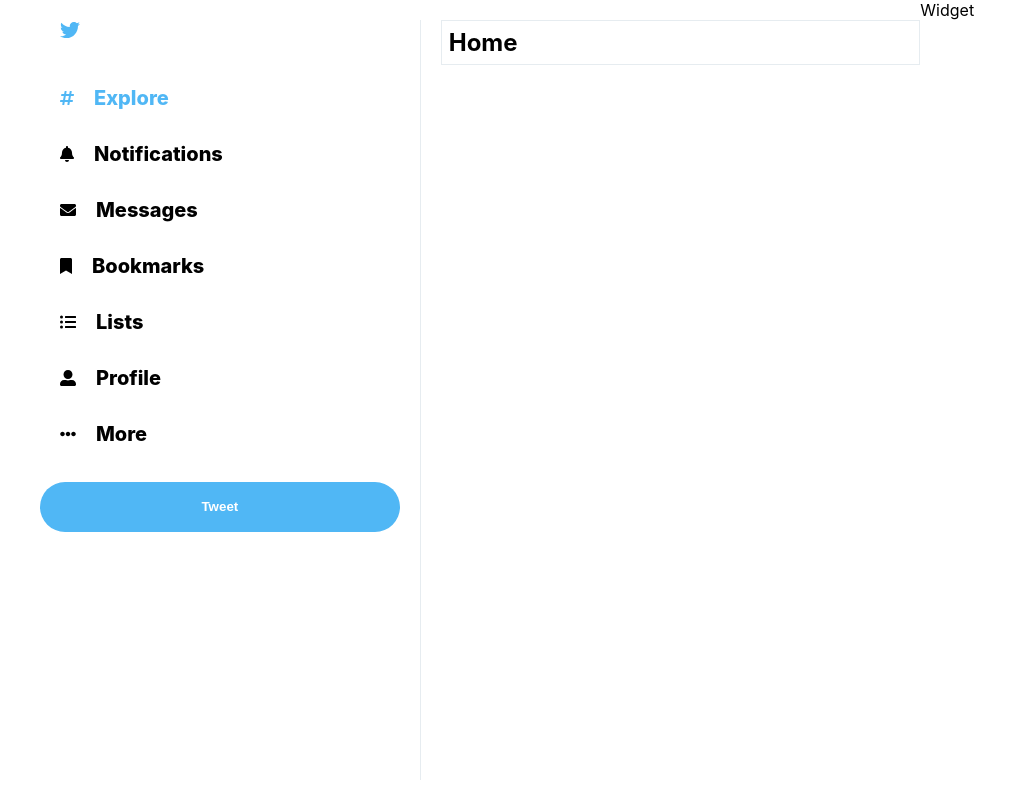
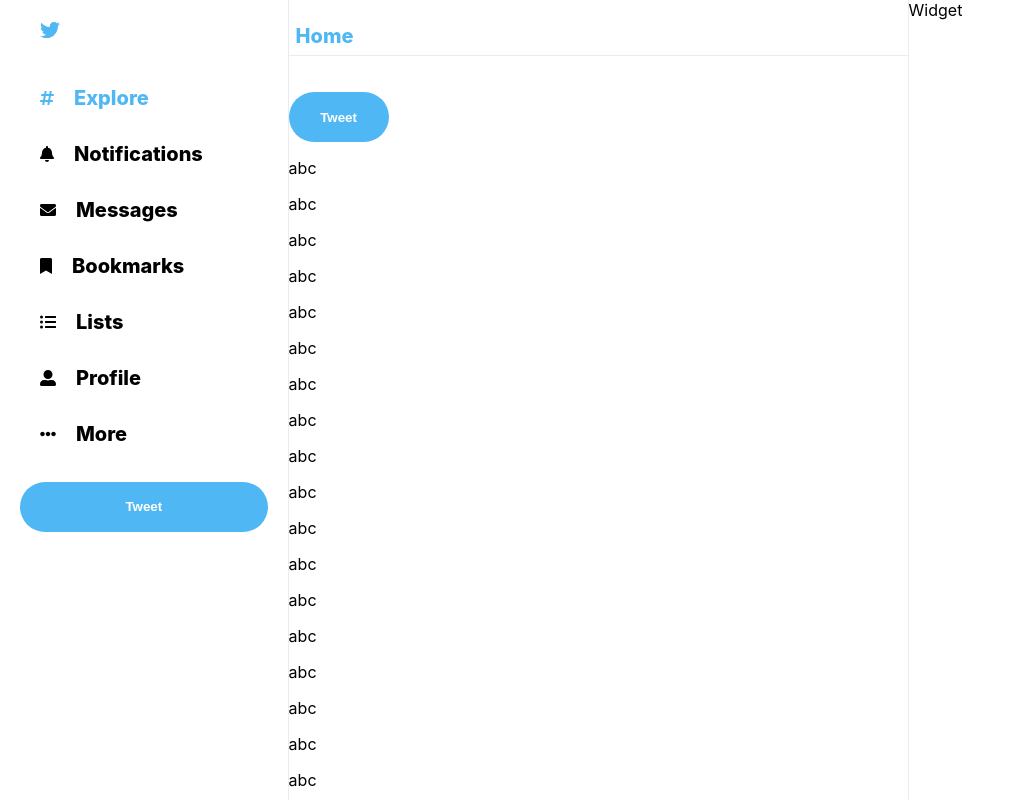
Before and after one commit to priamjain/twitter-clone, a React (Create React App) app: page / in a window 1280 px wide. Shown: the whole page, without its empty margins (0-1017 px from the left). Built offline with nearby package versions, Linux system fonts and the light colour scheme.

Commit message:
TweetBox

```diff
--- a/src/Feed.css
+++ b/src/Feed.css
@@ -1,13 +1,21 @@
 .feed{
-	flex:0.4;
+	flex:0.5;
 	min-width: fit-content;
 	overflow-y: scroll;
-
+	-ms-overflow-style:none;
+	scrollbar-width:none;
+	border-right: 1px solid var(--twitter-background);
+}
+.feed::-webkit-scrollbar{
+	display: none;
 }
 .feed__header{
+	font-weight: 800;
+	font-size: 20px;
+	color: var(--twitter-color);
 	position: sticky;
 	top:0;
 	background-color: white;
-	border: 1px solid var(--twitter-background);
+	border-bottom: 1px solid var(--twitter-background);
 	padding: 7px;
 }
--- a/src/Feed.js
+++ b/src/Feed.js
@@ -1,10 +1,15 @@
 import React from 'react'
 import './Feed.css';
+import TweetBox from './TweetBox'
 function Feed() {
 	return (
 		<div className='feed'>
 			<h2 className="feed__header">Home</h2>
+			<TweetBox></TweetBox>
+			<p>abc</p>
+			<p>abc</p><p>abc</p><p>abc</p><p>abc</p><p>abc</p><p>abc</p><p>abc</p><p>abc</p><p>abc</p><p>abc</p><p>abc</p><p>abc</p><p>abc</p><p>abc</p><p>abc</p><p>abc</p><p>abc</p><p>abc</p><p>abc</p><p>abc</p><p>abc</p><p>abc</p><p>abc</p><p>abc</p><p>abc</p><p>abc</p><p>abc</p><p>abc</p><p>abc</p><p>abc</p><p>abc</p><p>abc</p><p>abc</p><p>abc</p><p>abc</p><p>abc</p><p>abc</p><p>abc</p><p>abc</p><p>abc</p><p>abc</p><p>abc</p><p>abc</p><p>abc</p><p>abc</p><p>abc</p><p>abc</p><p>abc</p><p>abc</p><p>abc</p><p>abc</p><p>abc</p><p>abc</p><p>abc</p><p>abc</p><p>abc</p><p>abc</p><p>abc</p><p>abc</p><p>abc</p><p>abc</p><p>abc</p><p>abc</p><p>abc</p><p>abc</p><p>abc</p><p>abc</p><p>abc</p><p>abc</p><p>abc</p><p>abc</p><p>abc</p><p>abc</p><p>abc</p><p>abc</p><p>abc</p><p>abc</p><p>abc</p><p>abc</p><p>abc</p><p>abc</p><p>abc</p><p>abc</p><p>abc</p><p>abc</p><p>abc</p><p>abc</p><p>abc</p><p>abc</p><p>abc</p><p>abc</p><p>abc</p><p>abc</p><p>abc</p><p>abc</p><p>abc</p><p>abc</p><p>abc</p><p>abc</p><p>abc</p><p>abc</p><p>abc</p><p>abc</p><p>abc</p><p>abc</p><p>abc</p><p>abc</p><p>abc</p><p>abc</p><p>abc</p><p>abc</p><p>abc</p><p>abc</p><p>abc</p><p>abc</p><p>abc</p>
 		</div>
+
 	)
 }
 
--- a/src/SideBar.css
+++ b/src/SideBar.css
@@ -11,9 +11,9 @@
 }
 .sidebar{
 	border-right: 1px solid var(--twitter-background);
-	flex:0.3;
+	flex:0.2;
 	/*min-width: 250px;*/
-	margin:20px;
+	padding-top:20px;
 	padding-left: 20px;
 	padding-right: 20px;
 }
--- /dev/null
+++ b/src/TweetBox.css
@@ -0,0 +1,11 @@
+.tweetBox__tweetbutton{
+	border: 0;
+	color: white;
+	background-color: var(--twitter-color);
+	font-weight: 900;
+width: 100px;
+border-radius: 30px;
+height: 50px;
+margin-top: 20px;
+outline: none;
+}
--- /dev/null
+++ b/src/TweetBox.js
@@ -0,0 +1,14 @@
+import React from 'react'
+import './TweetBox.css'
+function TweetBox() {
+	return (
+		<div className='tweetBox'>
+			<form action="">
+
+			</form>
+			<button className='tweetBox__tweetbutton'>Tweet</button>
+		</div>
+	)
+}
+
+export default TweetBox
```
